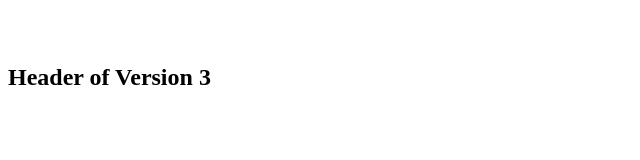
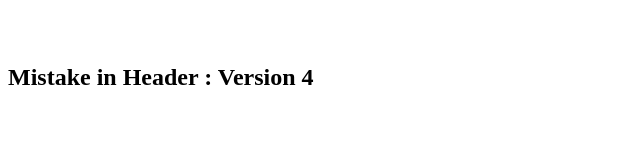
Before and after one commit to abhijit-sharnangat/first-repo, a plain HTML site: page index.html in a window 1280 px wide. Shown: the whole page, without its empty margins (0-640 px from the left). Drawn offline with Linux system fonts and the light colour scheme.

Commit message:
There is mistake in Header of Version 4

```diff
--- a/index.html
+++ b/index.html
@@ -8,7 +8,7 @@
 <body>
     <br>
     <br>
-    <H2>Header of Version 3</H2>
+    <H2>Mistake in Header : Version 4</H2>
     <br>
     <br>
 </body>
```
